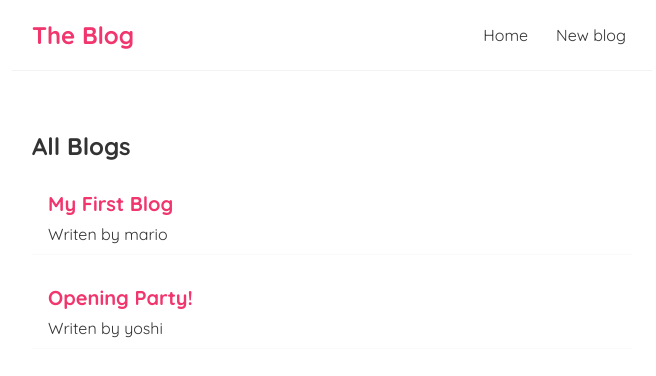
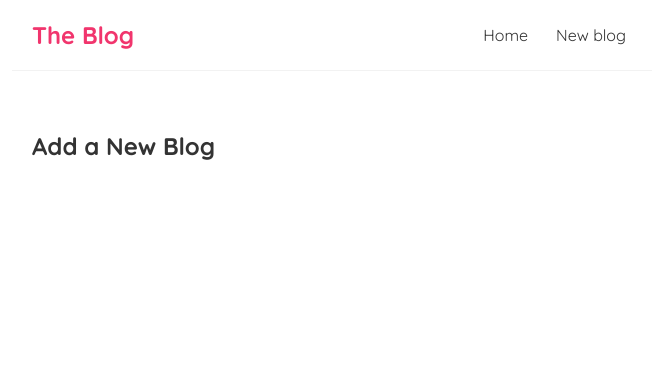
Before and after one commit to dgabor92/Blog, a React (Create React App) app in the folder react-blog/: page /create in a window 1280 px wide. Shown: the top 376 px of the page, without its empty margins (308-964 px from the left). Built offline with nearby package versions, Linux system fonts and the light colour scheme; data requests are answered from the project's data file.

Commit message:
Install the react-router-dom and create the Link tags for the router

```diff
--- a/react-blog/package.json
+++ b/react-blog/package.json
@@ -8,6 +8,7 @@
     "@testing-library/user-event": "^12.7.1",
     "react": "^17.0.1",
     "react-dom": "^17.0.1",
+    "react-router-dom": "^5.2.0",
     "react-scripts": "4.0.2",
     "web-vitals": "^1.1.0"
   },
--- a/react-blog/src/App.js
+++ b/react-blog/src/App.js
@@ -1,14 +1,29 @@
 import Navbar from './Navbar';
 import Home from './Home';
+//install the react-router and import it the use other pages for the site
+import { BrowserRouter as Router, Route, Switch } from 'react-router-dom';
+import Create from './Create';
 
 function App() {
   return (
-    <div className="App">
-      <Navbar />
-      <div className="content">
-        <Home />
+    //use the Router for the first step
+    <Router>
+      <div className="App">
+        <Navbar />
+        <div className="content">
+          {/* Switch component make sure that only one route shows at any one time and all of our routes going inside this switch component */}
+          <Switch>
+            <Route exact path="/">
+              {/*inside the Route will go the component what we would like to see on this path */}
+              <Home />
+            </Route>
+            <Route path="/create">
+              <Create />
+            </Route>
+          </Switch>
+        </div>
       </div>
-    </div>
+    </Router>
   );
 }
 
--- /dev/null
+++ b/react-blog/src/Create.js
@@ -0,0 +1,9 @@
+const Create = () => {
+  return (
+    <div className="create">
+      <h2>Add a New Blog</h2>
+    </div>
+  );
+};
+
+export default Create;
--- a/react-blog/src/Home.js
+++ b/react-blog/src/Home.js
@@ -2,6 +2,7 @@ import BlogList from './BlogList';
 import useFetch from './useFetch';
 
 const Home = () => {
+  //one line of code is able to use the custom hook
   const { data: blogs, isPending, error } = useFetch(
     'http://localhost:8000/blogs'
   );
--- a/react-blog/src/Navbar.js
+++ b/react-blog/src/Navbar.js
@@ -1,10 +1,12 @@
+import { Link } from 'react-router-dom'; //Link tags are use for Routers and mathes for the Route path
+
 const Navbar = () => {
   return (
     <nav className="navbar">
       <h1>The Blog</h1>
       <div className="links">
-        <a href="/">Home</a>
-        <a href="/create">New blog</a>
+        <Link to="/">Home</Link>
+        <Link to="/create">New blog</Link>
       </div>
     </nav>
   );
--- a/react-blog/src/useFetch.js
+++ b/react-blog/src/useFetch.js
@@ -1,5 +1,7 @@
+//CUSTOM HOOK
 //custom hooks need to start with the word USE otherwise it wont work
 import { useState, useEffect } from 'react';
+
 const useFetch = (url) => {
   const [data, setData] = useState(null);
   const [isPending, setIsPending] = useState(true); //creating a loading message for the users if they have to wait for the data
```
Also changed, not shown: 1 other file (tests, documents, lock files or other folders).
